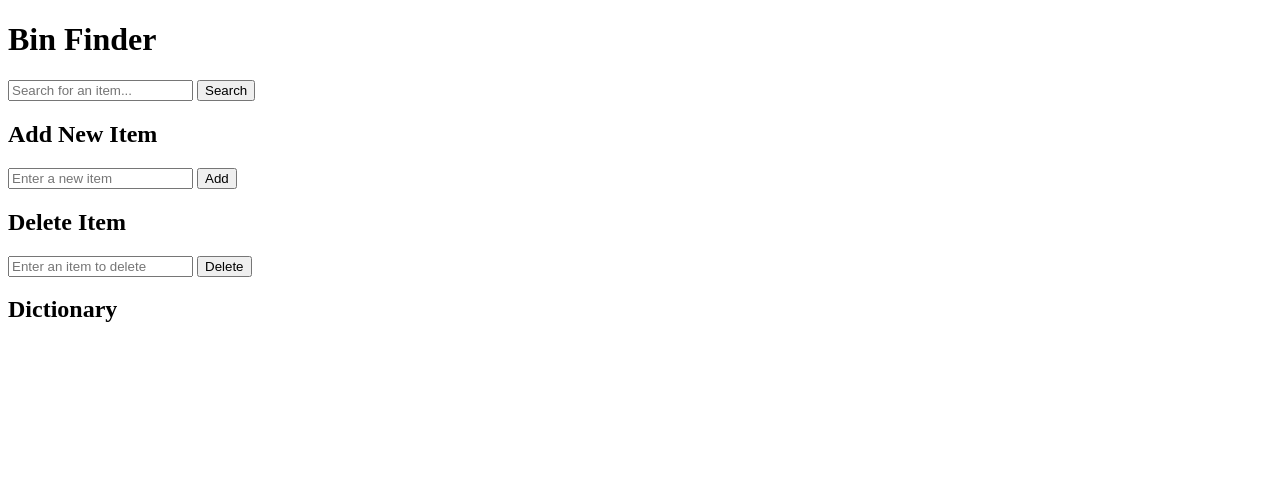
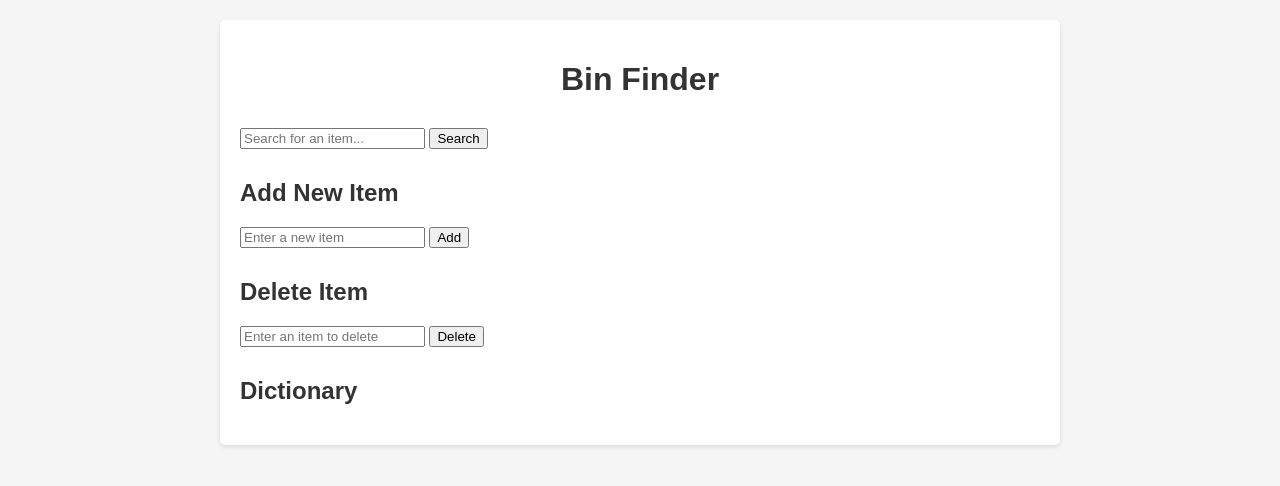
Before and after one commit to itsmy-bday/Which-Bin, a plain HTML site: page index.html in a window 1280 px wide. Drawn offline with Linux system fonts and the light colour scheme.

Commit message:
Update style.css

```diff
--- a/style.css
+++ b/style.css
@@ -1,4 +1,27 @@
-html {
-  height: 100%;
-  width: 100%;
+body {
+  font-family: Arial, sans-serif;
+  margin: 0;
+  padding: 20px;
+  background-color: #f5f5f5;
 }
+
+.container {
+  max-width: 800px;
+  margin: 0 auto;
+  background-color: #fff;
+  padding: 20px;
+  border-radius: 5px;
+  box-shadow: 0 2px 4px rgba(0, 0, 0, 0.1);
+}
+
+h1 {
+  text-align: center;
+  color: #333;
+  font-size: 32px;
+  margin-bottom: 30px;
+}
+
+h2 {
+  margin-top: 30px;
+  color: #333;
+}
```
